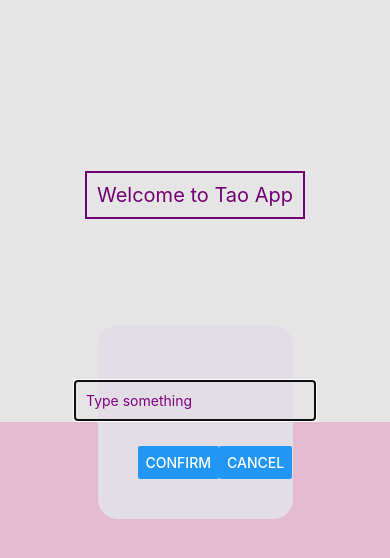
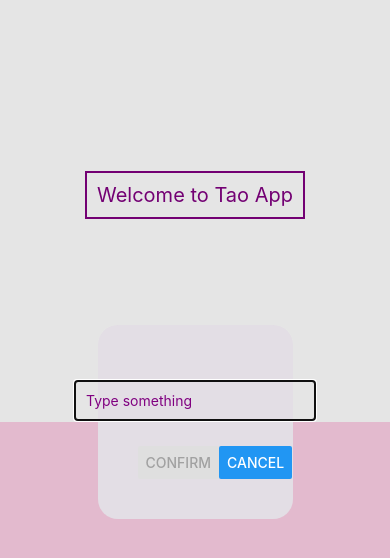
Before and after one commit to taowu-neu/Fall2024-Thu, a React Native app: screen / in a window 390 px wide. Both pictures are taken after a click on the button "ADD A GOAL". Shown: the top 558 px of the page. Built offline with nearby package versions, Linux system fonts and the light colour scheme.

Commit message:
confirm disabled when the characters is less than 3

```diff
--- a/Components/Input.js
+++ b/Components/Input.js
@@ -14,6 +14,8 @@ const Input = (props) => {
     setText('');
   };
 
+  const isConfirmDisabled = text.length < 3;
+
   return (
     <Modal visible={props.isModalVisible} animationType='slide' transparent={true}>
       <View style={styles.container}>
@@ -27,7 +29,7 @@ const Input = (props) => {
             autoFocus={props.focus}
           />
           <View style={styles.buttonContainer}>
-            <Button title='Confirm' onPress={handleConfirm} />
+            <Button title='Confirm' onPress={handleConfirm} disabled={isConfirmDisabled} />
             <Button title='Cancel' onPress={handleCancel} />
           </View>
         </View>
```
